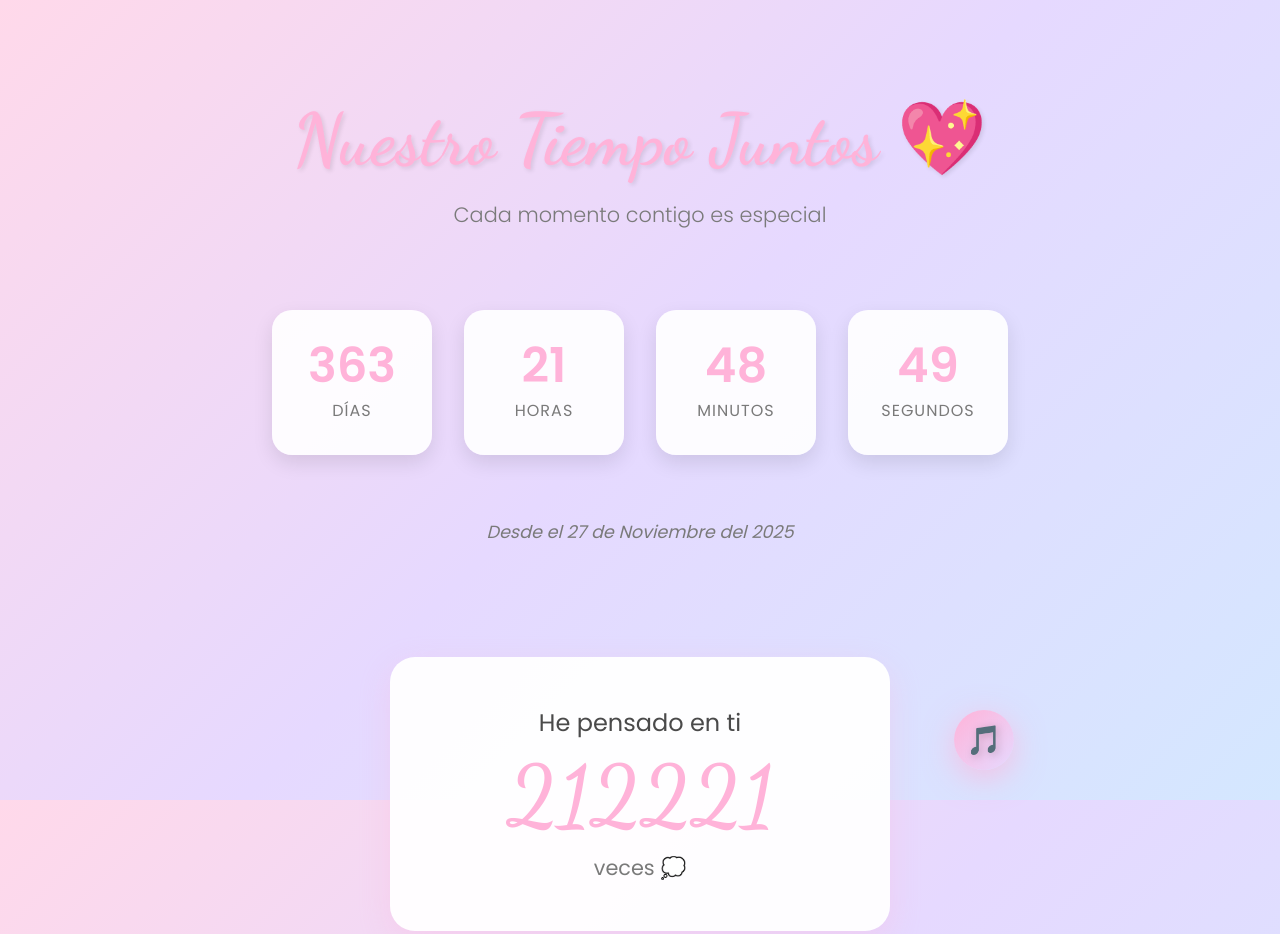
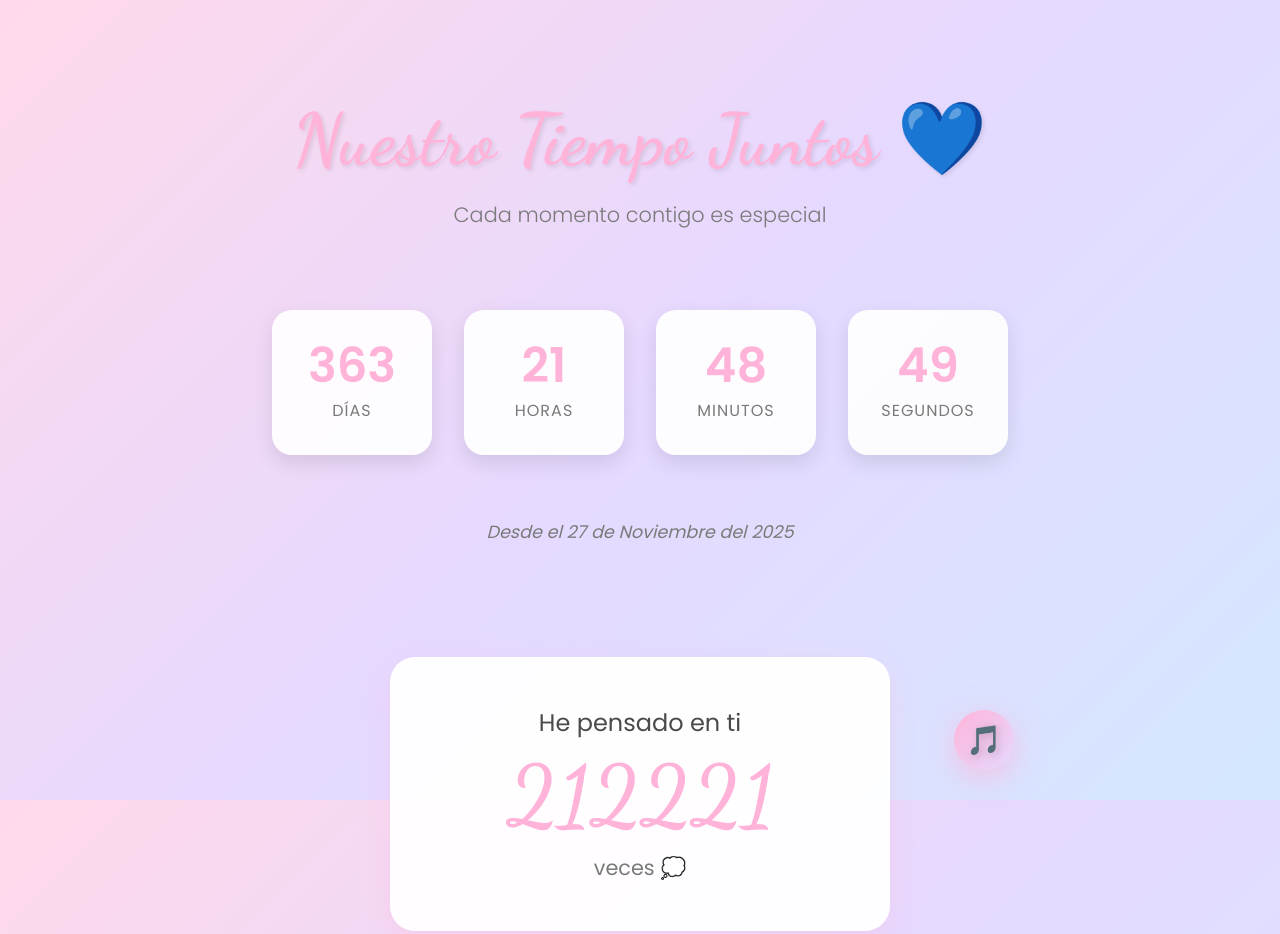
Before and after one commit to CanarioR/YearProject, a plain HTML site: page index.html in a window 1280 px wide. Shown: the top 934 px of the page. Drawn offline with Linux system fonts and the light colour scheme.

Commit message:
actualización

```diff
--- a/index.html
+++ b/index.html
@@ -44,7 +44,7 @@
 
         <!-- SECCIÓN 1: Encabezado con contador -->
         <section class="hero-section fade-in">
-            <h1 class="main-title">Nuestro Tiempo Juntos 💖</h1>
+            <h1 class="main-title">Nuestro Tiempo Juntos 💙</h1>
             <p class="subtitle">Cada momento contigo es especial</p>
 
             <!-- Contador en tiempo real -->
```
